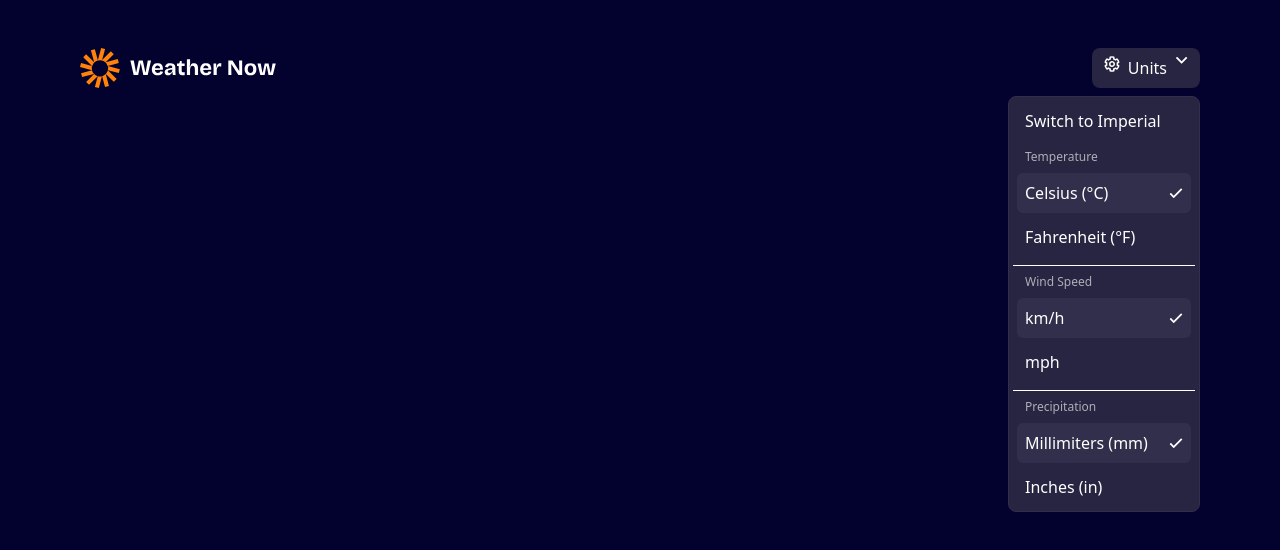
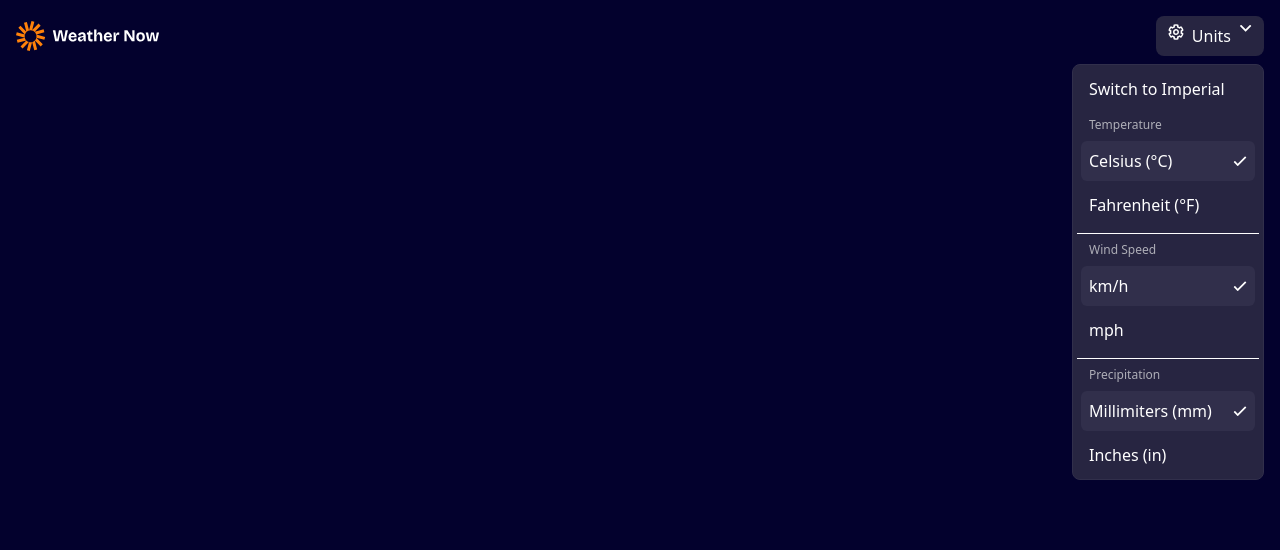
Before and after one commit to GLP94/Weather-App, a React (Vite) app: page / in a window 1280 px wide. Both pictures are taken after a click on the button "Units". Shown: the top 550 px of the page. Built offline with nearby package versions, Linux system fonts and the light colour scheme.

Commit message:
Fix: header not breaking at 375px viewport width

```diff
--- a/src/App.jsx
+++ b/src/App.jsx
@@ -2,7 +2,7 @@ import Header from "./components/Header"
 
 export default function App() {
     return(
-      <div className="my-12 mx-20">
+      <div className="m-4">
         <Header />
       </div>
     )
--- a/src/components/Header.jsx
+++ b/src/components/Header.jsx
@@ -12,14 +12,15 @@ export default function Header() {
 
     return (
 
-        <header className="w-full flex justify-between">
+        <header className="w-full flex justify-between items-center">
 
             <div>
                 <img src={logo}
                     alt="Weather App Logo"
+                    className="w-36"
                 />
             </div>
-            <div className="flex flex-col items-end">
+            <div className="flex flex-col items-end relative">
                 <button className="bg-(--neutral-800) flex px-3 py-2 rounded-lg gap-2"
                     onClick={() => setAppearance(!appearance)}
                 >
@@ -27,7 +28,7 @@ export default function Header() {
                     Units
                     <img src={iconDropDown} />
                 </button>
-                <ul className={`${appearance ? "flex" : "hidden"} bg-(--neutral-800) p-1 mt-2 rounded-lg w-48 flex flex-col gap-2 border border-(--neutral-700)`}>
+                <ul className={`${appearance ? "flex" : "hidden"} absolute top-10 bg-(--neutral-800) p-1 mt-2 rounded-lg w-48 flex flex-col gap-2 border border-(--neutral-700)`}>
                     <li className="px-3 py-2">Switch to Imperial</li>
                     <li className="px-3 text-(--neutral-300) text-xs">Temperature</li>
                     <li>
```
